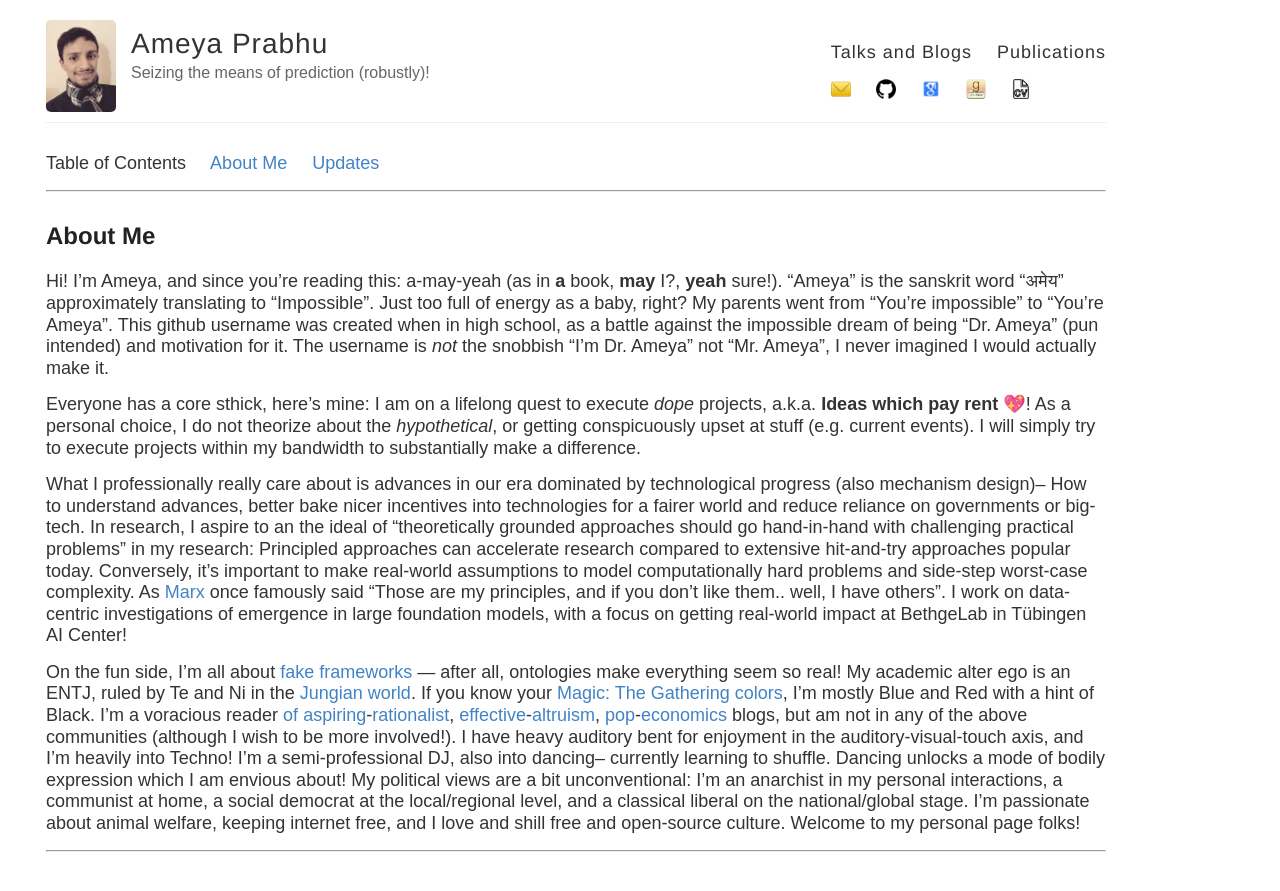
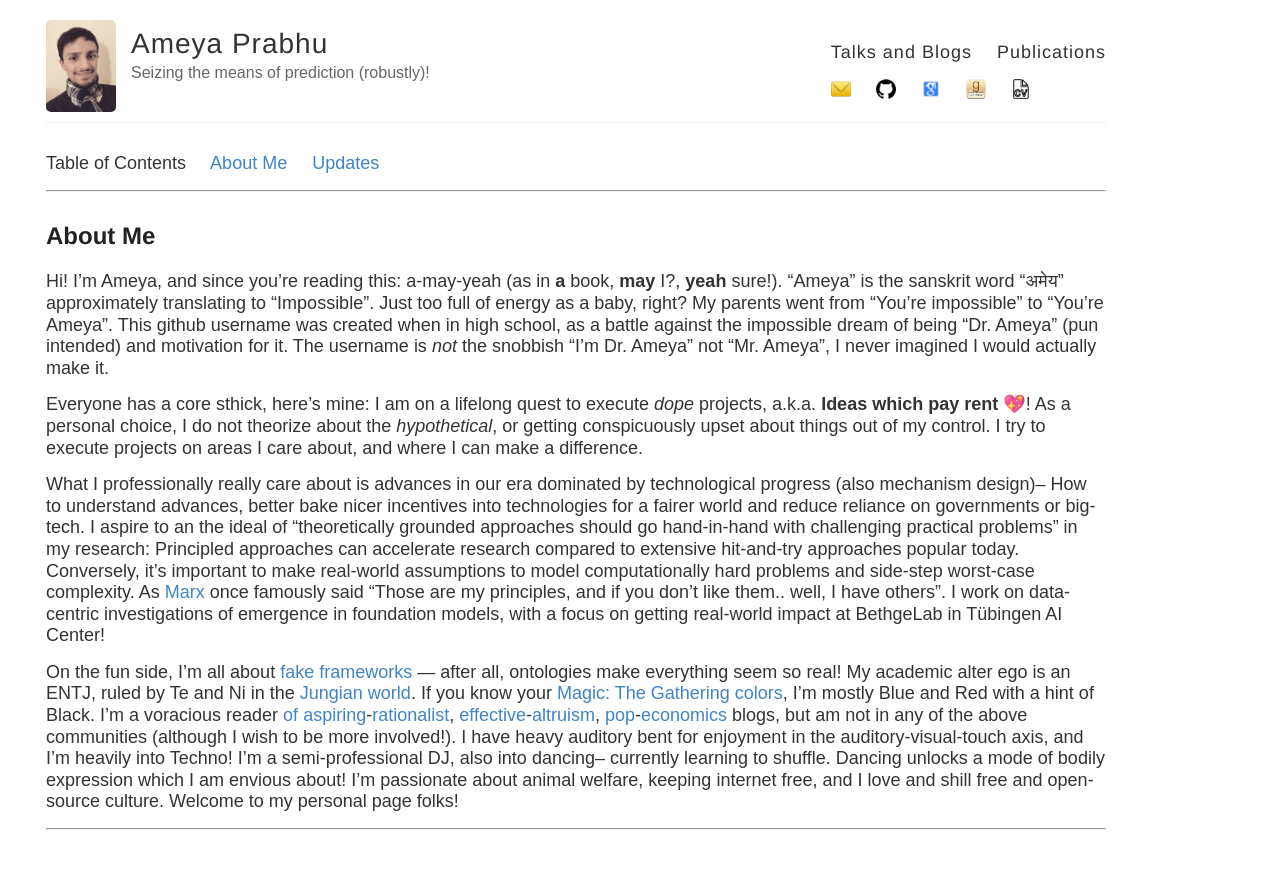
Before and after one commit to drimpossible/drimpossible.github.io, a Jekyll site: the page built from about/index.md, in a window 1280 px wide. Shown: the top 891 px of the page. Built offline with Jekyll 4.4.1, drawn with Linux system fonts in a browser that asks for light colours.

Commit message:
Update index.md

```diff
--- a/about/index.md
+++ b/about/index.md
@@ -13,10 +13,10 @@ Table of Contents     [About Me](#biography)         [Updates](#updates)
 
 Hi! I’m Ameya, and since you're reading this: a-may-yeah (as in __a__ book, __may__ I?, __yeah__ sure!). "Ameya" is the sanskrit word "अमेय" approximately translating to "Impossible". Just too full of energy as a baby, right? My parents went from "You're impossible" to "You're Ameya". This github username was created when in high school, as a battle against the impossible dream of being "Dr. Ameya" (pun intended) and motivation for it. The username is *not* the snobbish "I'm Dr. Ameya" not "Mr. Ameya", I never imagined I would actually make it.
 
-Everyone has a core sthick, here’s mine: I am on a lifelong quest to execute *dope* projects, a.k.a. **Ideas** **which** **pay** **rent** 💖! As a personal choice, I do not theorize about the *hypothetical*, or getting conspicuously upset at stuff (e.g. current events). I will simply try to execute projects within my bandwidth to substantially make a difference.
+Everyone has a core sthick, here’s mine: I am on a lifelong quest to execute *dope* projects, a.k.a. **Ideas** **which** **pay** **rent** 💖! As a personal choice, I do not theorize about the *hypothetical*, or getting conspicuously upset about things out of my control. I try to execute projects on areas I care about, and where I can make a difference.
 
-What I professionally really care about is advances in our era dominated by technological progress (also mechanism design)-- How to understand advances, better bake nicer incentives into technologies for a fairer world and reduce reliance on governments or big-tech. In research, I aspire to an the ideal of "theoretically grounded approaches should go hand-in-hand with challenging practical problems" in my research: Principled approaches can accelerate research compared to extensive hit-and-try approaches popular today. Conversely, it's important to make real-world assumptions to model computationally hard problems and side-step worst-case complexity. As [Marx](https://en.wikipedia.org/wiki/Groucho_Marx) once famously said "Those are my principles, and if you don't like them.. well, I have others". I work on data-centric investigations of emergence in large foundation models, with a focus on getting real-world impact at BethgeLab in Tübingen AI Center!
+What I professionally really care about is advances in our era dominated by technological progress (also mechanism design)-- How to understand advances, better bake nicer incentives into technologies for a fairer world and reduce reliance on governments or big-tech. I aspire to an the ideal of "theoretically grounded approaches should go hand-in-hand with challenging practical problems" in my research: Principled approaches can accelerate research compared to extensive hit-and-try approaches popular today. Conversely, it's important to make real-world assumptions to model computationally hard problems and side-step worst-case complexity. As [Marx](https://en.wikipedia.org/wiki/Groucho_Marx) once famously said "Those are my principles, and if you don't like them.. well, I have others". I work on data-centric investigations of emergence in foundation models, with a focus on getting real-world impact at BethgeLab in Tübingen AI Center!
 
-On the fun side, I'm all about [fake frameworks](https://www.lesswrong.com/posts/wDP4ZWYLNj7MGXWiW/in-praise-of-fake-frameworks) — after all, ontologies make everything seem so real! My academic alter ego is an ENTJ, ruled by Te and Ni in the [Jungian world](https://slatestarcodex.com/2014/05/27/on-types-of-typologies/). If you know your [Magic: The Gathering colors](https://medium.com/s/story/the-mtg-color-wheel-c9700a7cf36d), I'm mostly Blue and Red with a hint of Black. I'm a voracious reader [of](https://www.lesswrong.com/) [aspiring](https://slatestarcodex.com/)-[rationalist](http://gwern.net/), [effective](https://forum.effectivealtruism.org/)-[altruism](https://80000hours.org/), [pop](https://marginalrevolution.com/)-[economics](https://www.econtalk.org/) blogs, but am not in any of the above communities (although I wish to be more involved!). I have heavy auditory bent for enjoyment in the auditory-visual-touch axis, and I'm heavily into Techno! I'm a semi-professional DJ, also into dancing-- currently learning to shuffle. Dancing unlocks a mode of bodily expression which I am envious about! My political views are a bit unconventional: I'm an anarchist in my personal interactions, a communist at home, a social democrat at the local/regional level, and a classical liberal on the national/global stage. I'm passionate about animal welfare, keeping internet free, and I love and shill free and open-source culture.  Welcome to my personal page folks!
+On the fun side, I'm all about [fake frameworks](https://www.lesswrong.com/posts/wDP4ZWYLNj7MGXWiW/in-praise-of-fake-frameworks) — after all, ontologies make everything seem so real! My academic alter ego is an ENTJ, ruled by Te and Ni in the [Jungian world](https://slatestarcodex.com/2014/05/27/on-types-of-typologies/). If you know your [Magic: The Gathering colors](https://medium.com/s/story/the-mtg-color-wheel-c9700a7cf36d), I'm mostly Blue and Red with a hint of Black. I'm a voracious reader [of](https://www.lesswrong.com/) [aspiring](https://slatestarcodex.com/)-[rationalist](http://gwern.net/), [effective](https://forum.effectivealtruism.org/)-[altruism](https://80000hours.org/), [pop](https://marginalrevolution.com/)-[economics](https://www.econtalk.org/) blogs, but am not in any of the above communities (although I wish to be more involved!). I have heavy auditory bent for enjoyment in the auditory-visual-touch axis, and I'm heavily into Techno! I'm a semi-professional DJ, also into dancing-- currently learning to shuffle. Dancing unlocks a mode of bodily expression which I am envious about! I'm passionate about animal welfare, keeping internet free, and I love and shill free and open-source culture.  Welcome to my personal page folks!
 
 ---
```
